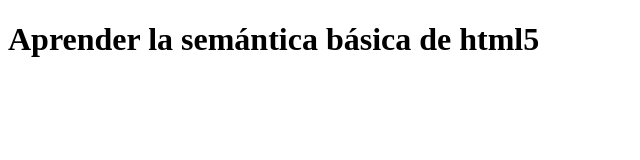
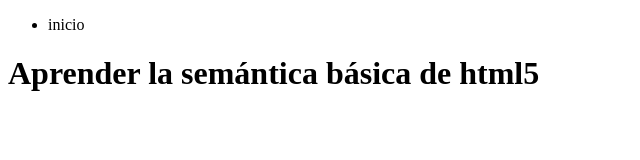
Before and after one commit to afnarqui/https---github.com-afnarqui-semanticahtml5, a plain HTML site: page index.html in a window 1280 px wide. Shown: the whole page, without its empty margins (0-640 px from the left). Drawn offline with Linux system fonts and the light colour scheme.

Commit message:
agregado navegación
link a inicio

```diff
--- a/index.html
+++ b/index.html
@@ -8,6 +8,10 @@
 		<body>
 				<header>
 						<nav>
+							<ul>
+									<li class="otro">inicio</li>
+							</ul>
+
 						</nav>
 						<h1>Aprender la semántica básica de html5</h1>
 				</header>
```
